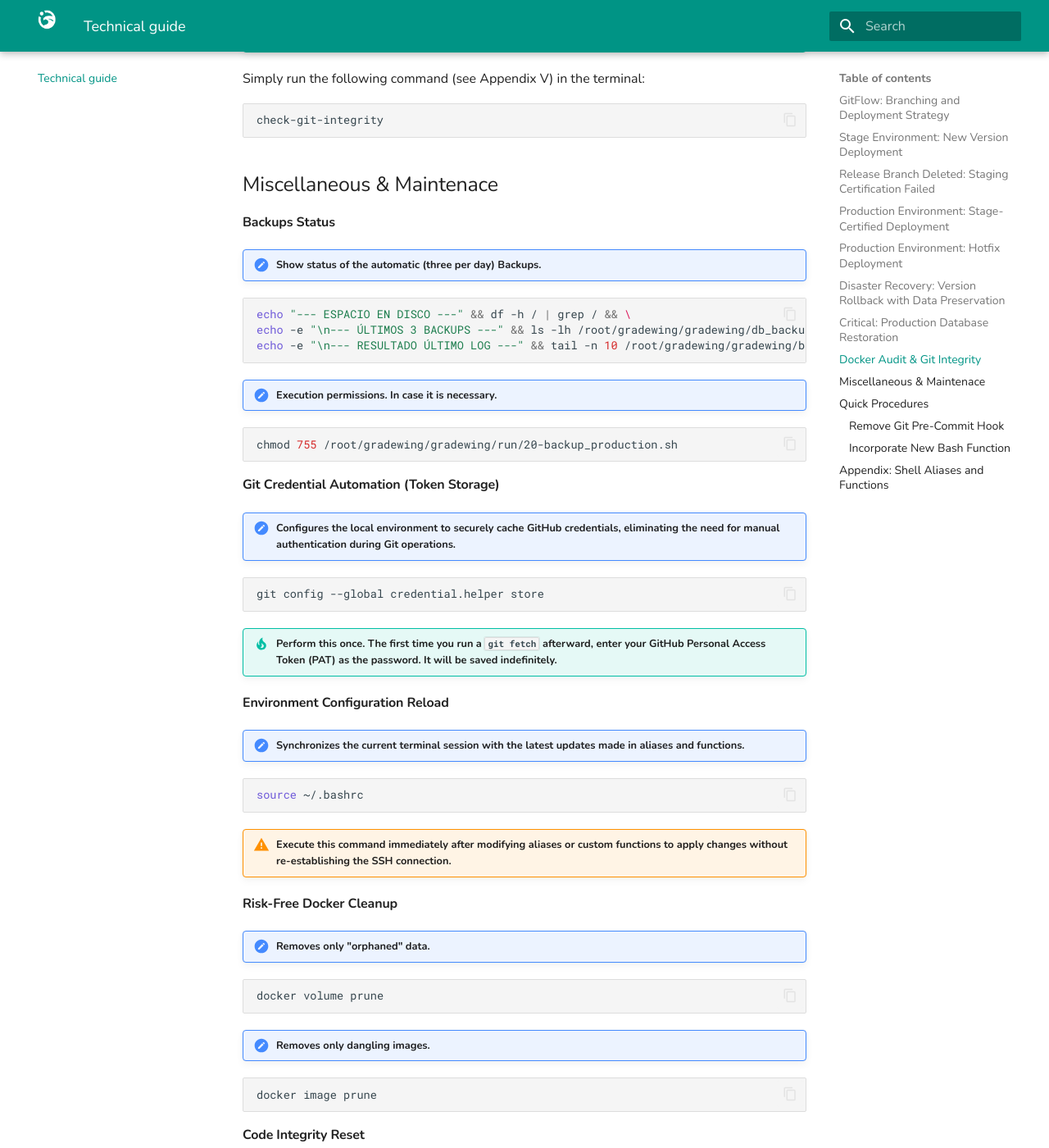
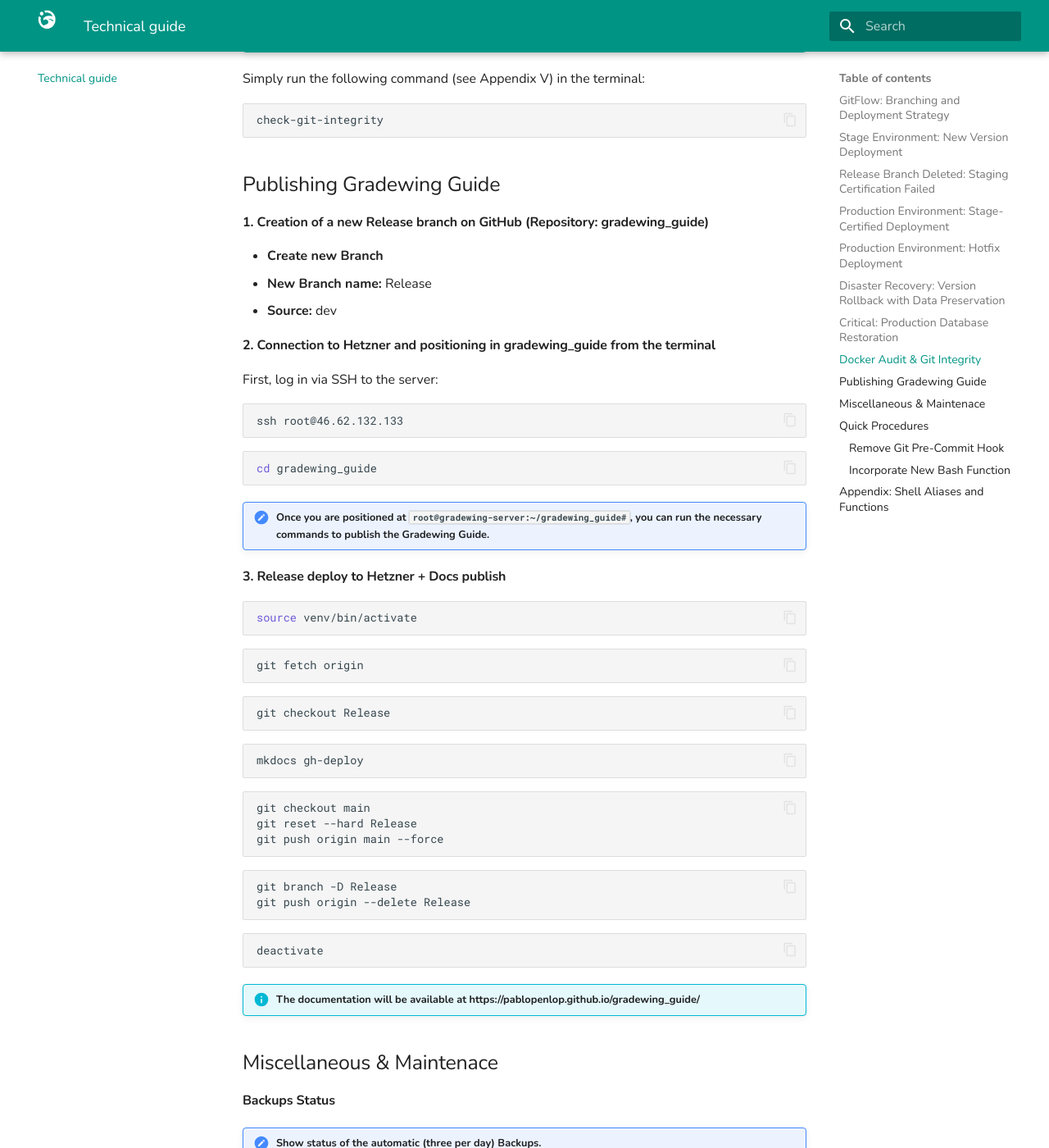
Before and after one commit to pablopenlop/gradewing_guide, an MkDocs documentation site: the page built from docs/other.md, in a window 1280 px wide and 1400 px high, scrolled down 13757 px. Shown: the whole window at 82% size. Built offline with MkDocs 1.6.1 and Material for MkDocs 9.7.7, drawn with Linux system fonts in a browser that asks for light colours.

Commit message:
Update other.md

````diff
--- a/docs/other.md
+++ b/docs/other.md
@@ -574,6 +574,53 @@ Simply run the following command (see Appendix V) in the terminal:
 check-git-integrity
 ```
 
+## Publishing Gradewing Guide
+
+#### 1. Creation of a new Release branch on GitHub (Repository: gradewing_guide)
+*   **Create new Branch**
+*   **New Branch name:** Release
+*   **Source:** dev
+
+#### 2. Connection to Hetzner and positioning in gradewing_guide from the terminal
+
+First, log in via SSH to the server:
+```bash
+ssh root@46.62.132.133
+```
+```bash
+cd gradewing_guide
+```
+
+!!! note "Once you are positioned at `root@gradewing-server:~/gradewing_guide#`, you can run the necessary commands to publish the Gradewing Guide."
+
+#### 3. Release deploy to Hetzner + Docs publish
+
+```bash
+source venv/bin/activate
+```
+```bash
+git fetch origin
+```
+```bash
+git checkout Release
+```
+```bash
+mkdocs gh-deploy
+```
+```bash
+git checkout main
+git reset --hard Release
+git push origin main --force
+```
+```bash
+git branch -D Release
+git push origin --delete Release
+```
+```bash
+deactivate
+```
+!!! info "The documentation will be available at https://pablopenlop.github.io/gradewing_guide/"
+
 ## Miscellaneous & Maintenace
 
 #### Backups Status
````
